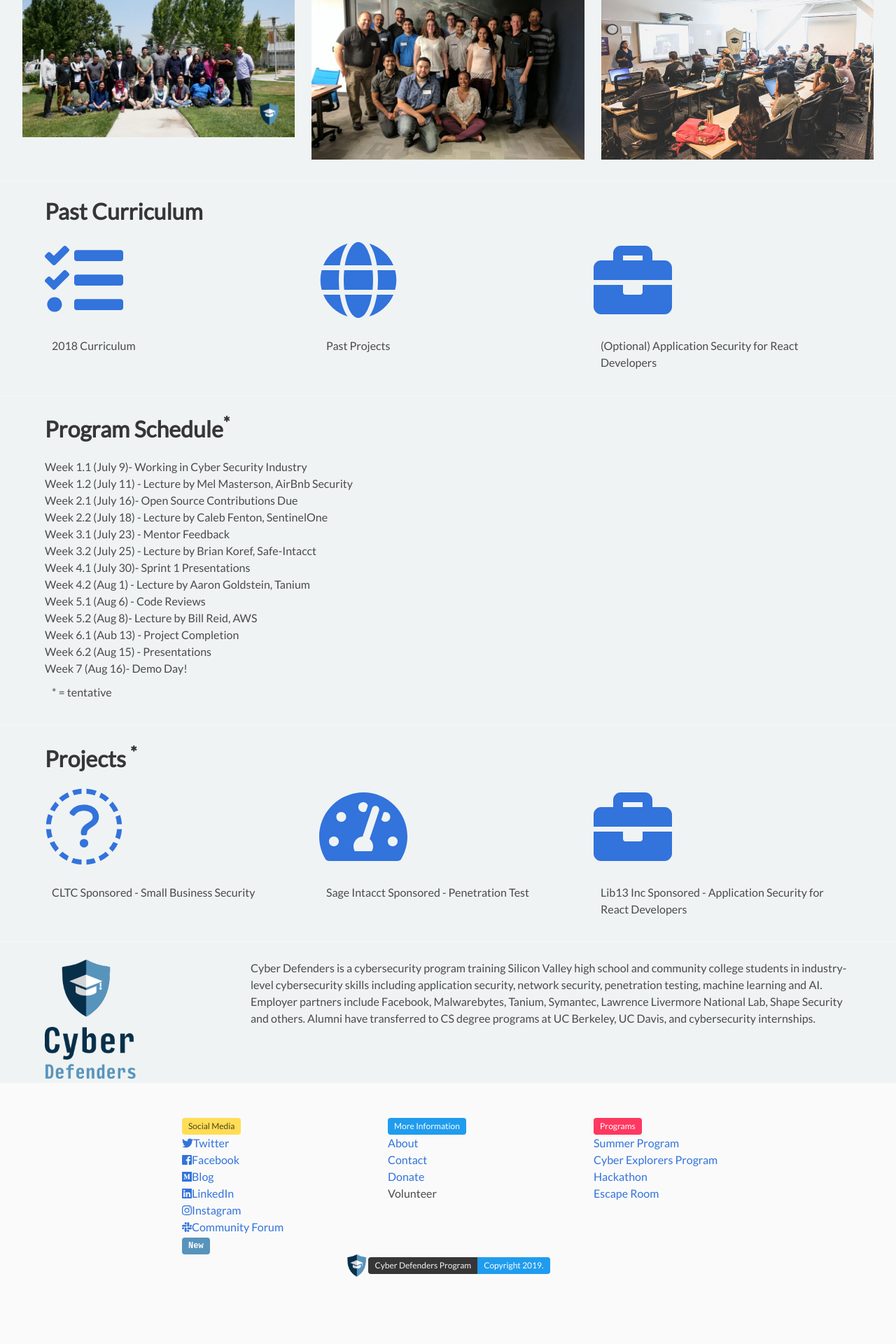
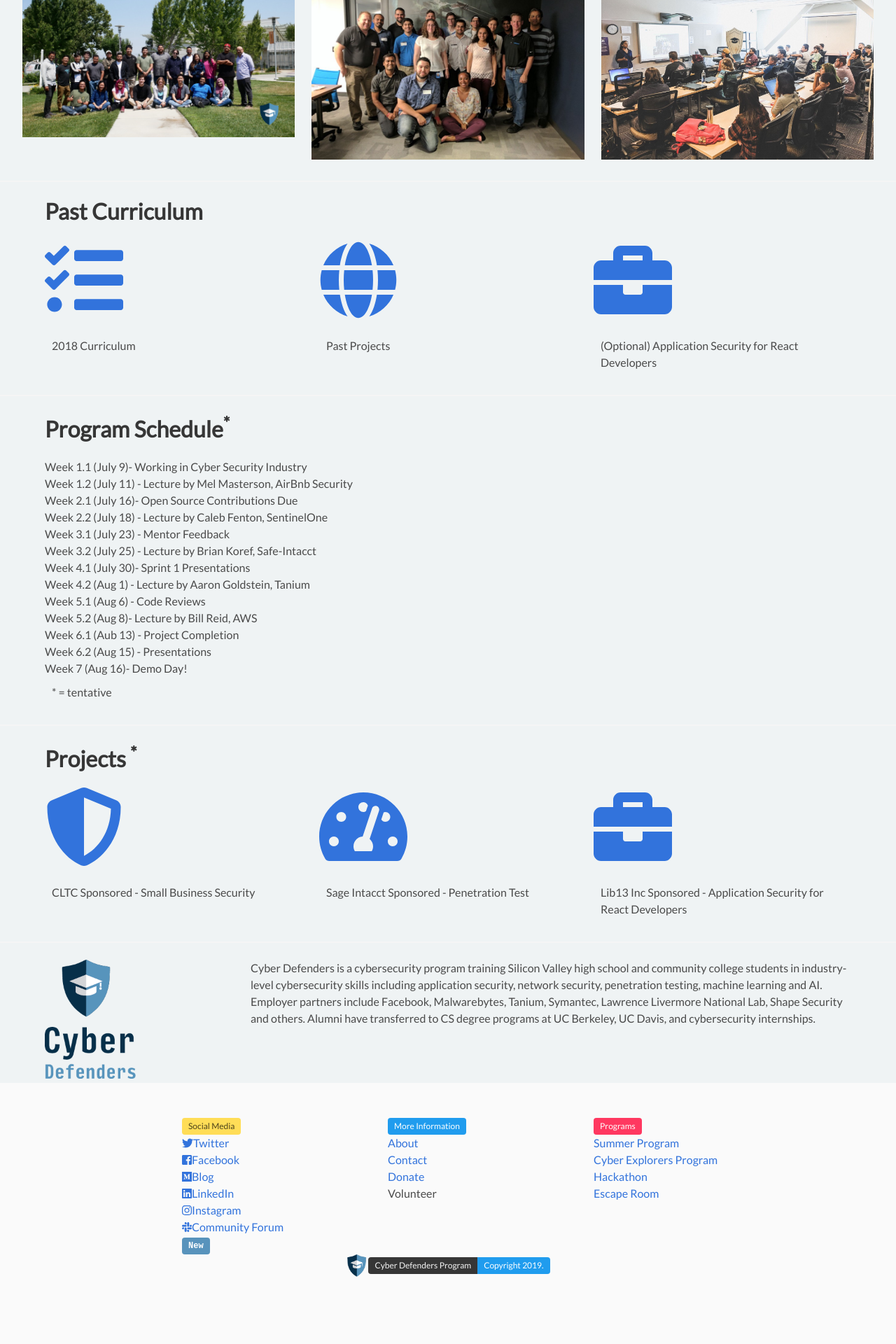
Before and after one commit to cyberdefendersprogram/www-homepage, a Jekyll site: the page built from summerprogram.html, in a window 1280 px wide. Shown: the part 2017-3937 px from the top of the page at 70% size. Built offline with Jekyll 4.4.1, drawn with Linux system fonts in a browser that asks for light colours; nearby versions of some CDN libraries.

Commit message:
fa update

```diff
--- a/summerprogram.html
+++ b/summerprogram.html
@@ -152,7 +152,7 @@
             <div class="column">
                     <figure class="image is-128x128">
                             <a href="">
-                                <i class="far fa-shield-check fa-7x"></i>
+                                <i class="fas fa-shield-alt fa-7x"></i>
                             </a>
                     </figure>
                     <p>CLTC Sponsored - Small Business Security</p>
```
